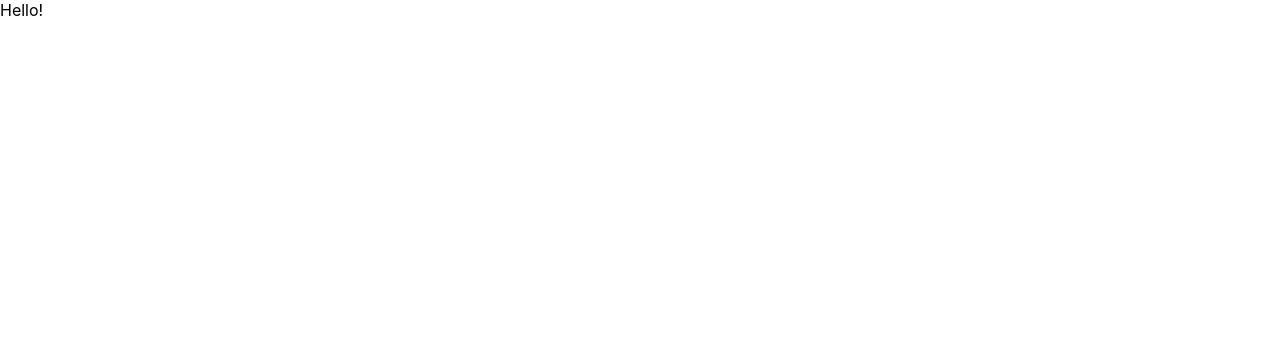
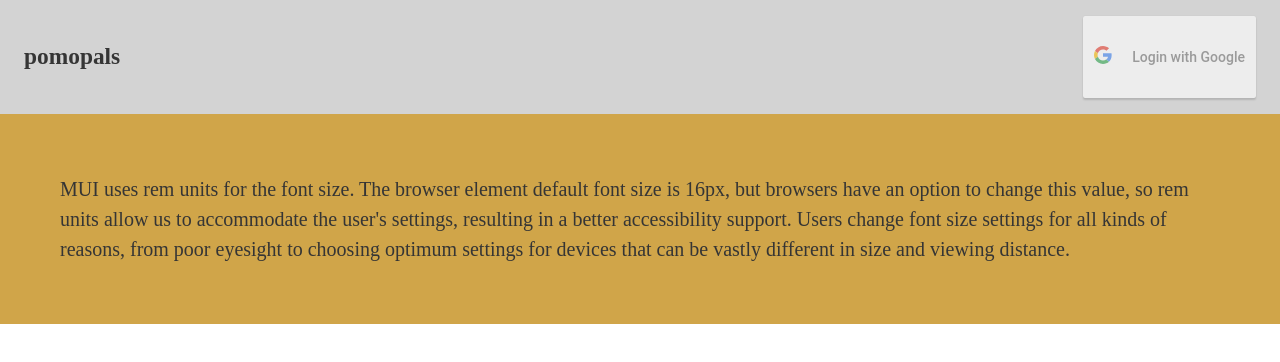
Before and after one commit to pomopals-HNR/pomopals-fe, a React (Create React App) app: page / in a window 1280 px wide. Shown: the top 362 px of the page. Built offline with nearby package versions, Linux system fonts and the light colour scheme; no server answers.

Commit message:
test basic google login

```diff
--- a/src/App.js
+++ b/src/App.js
@@ -1,5 +1,30 @@
-import React from "react";
+import "./App.css";
+import Navbar from "./components/Navbar";
+import * as React from "react";
+import { theme } from "./theme";
+import { ThemeProvider } from "@mui/material/styles";
+import { CssBaseline } from "@mui/material";
 
-export default function App() {
-  return <div>Hello!</div>;
+function App() {
+  return (
+    <ThemeProvider theme={theme}>
+      <CssBaseline />
+      <Navbar />
+      <div
+        style={{
+          padding: "3em",
+          backgroundColor: theme.palette["yellow"].active,
+        }}
+      >
+        MUI uses rem units for the font size. The browser element default font
+        size is 16px, but browsers have an option to change this value, so rem
+        units allow us to accommodate the user's settings, resulting in a better
+        accessibility support. Users change font size settings for all kinds of
+        reasons, from poor eyesight to choosing optimum settings for devices
+        that can be vastly different in size and viewing distance.
+      </div>
+    </ThemeProvider>
+  );
 }
+
+export default App;
--- /dev/null
+++ b/src/components/Navbar.jsx
@@ -0,0 +1,42 @@
+import { URI } from "../global";
+import GoogleLogin from "react-google-login";
+
+export default function Navbar() {
+  const handleLogin = async (googleData) => {
+    const res = await fetch(`${URI}/google-login`, {
+      method: "POST",
+      body: JSON.stringify({
+        token: googleData.tokenId,
+      }),
+      headers: {
+        "Content-Type": "application/json",
+      },
+    });
+    const data = await res.json();
+    console.log(data);
+  };
+
+  const handleFailure = (googleData) => {
+    alert("Login failed.");
+  };
+
+  return (
+    <div
+      style={{
+        display: "flex",
+        justifyContent: "space-between",
+        padding: "16px 24px",
+        backgroundColor: "lightgray",
+      }}
+    >
+      <h3>pomopals</h3>
+      <GoogleLogin
+        clientId={process.env.REACT_APP_GOOGLE_CLIENT_ID}
+        buttonText="Login with Google"
+        onSuccess={handleLogin}
+        onFailure={handleFailure}
+        cookiePolicy={"single_host_origin"}
+      />
+    </div>
+  );
+}
--- /dev/null
+++ b/src/global.js
@@ -0,0 +1 @@
+export const URI = "http://localhost:5000";
```
Also changed, not shown: src/components/Reference.js (added, +57 -0 lines), src/App.css (added).
